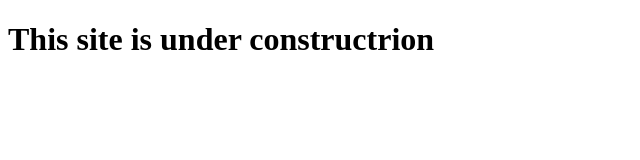
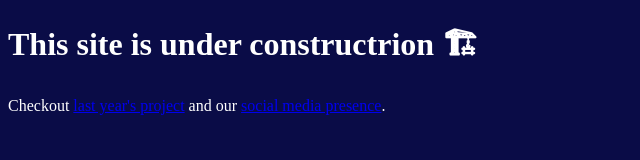
Before and after one commit to jakobfranz/igemTUEwebsite2022, a plain HTML site: page index.html in a window 1280 px wide. Shown: the whole page, without its empty margins (0-640 px from the left). Drawn offline with Linux system fonts and the light colour scheme.

Commit message:
created styles.css

```diff
--- a/index.html
+++ b/index.html
@@ -4,10 +4,12 @@
 <header>
 	<meta charset="utf-8">
 	<title>iGEM Tübingen</title>
+	<link rel="stylesheet" type="text/css" href="styles.css">
 </header>
 
 <body>
-	<h1>This site is under constructrion</h1>
+	<h1>This site is under constructrion 🏗</h1>
+	<p>Checkout <a href="https://2022.igem-tuebingen.org">last year's project</a> and our <a href="https://www.instagram.com/igem_tuebingen">social media presence</a>.</p>
 </body>
 
 
--- /dev/null
+++ b/styles.css
@@ -0,0 +1,3 @@
+body{
+    background-color: #0a0c47;
+    color: white}
```
